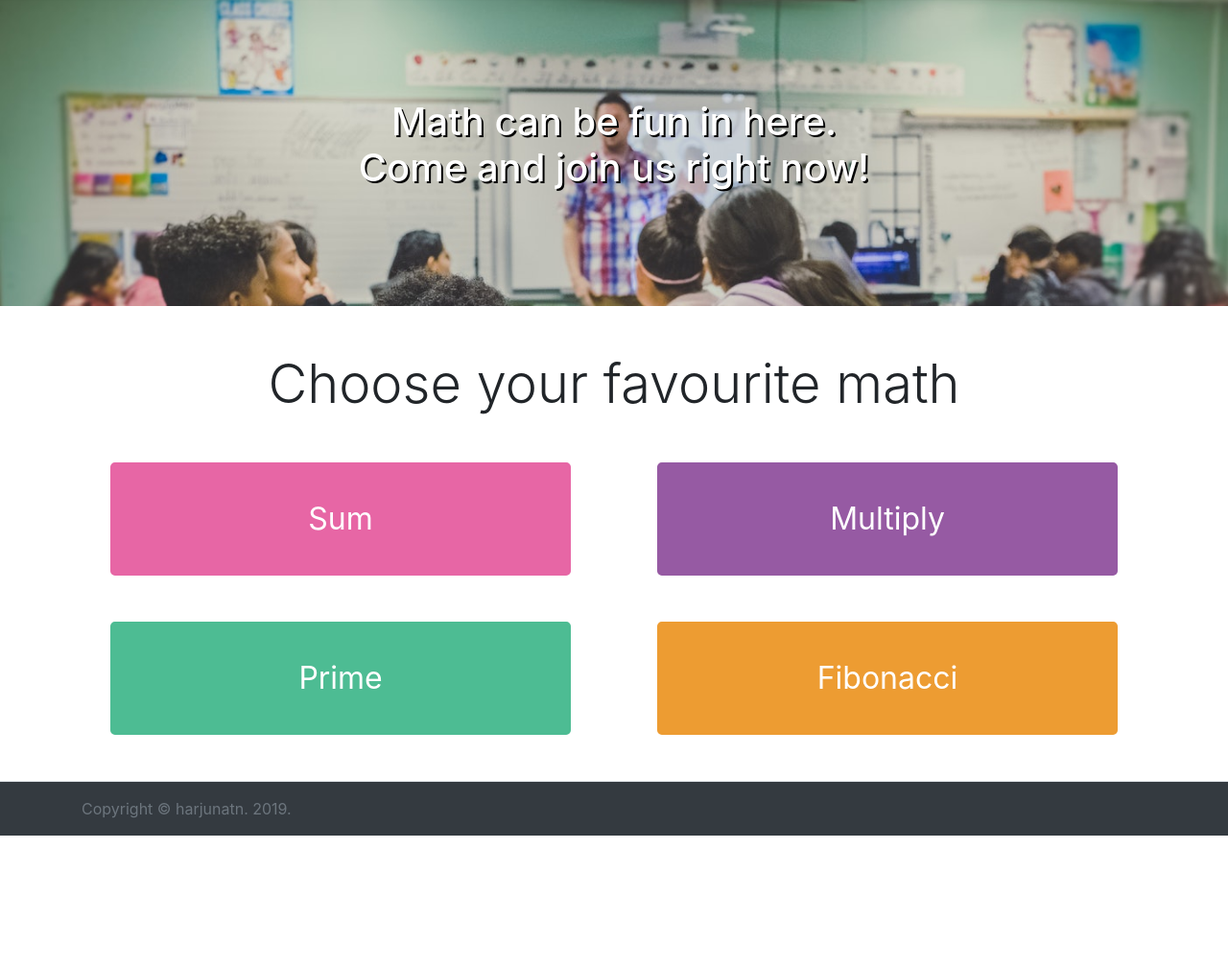
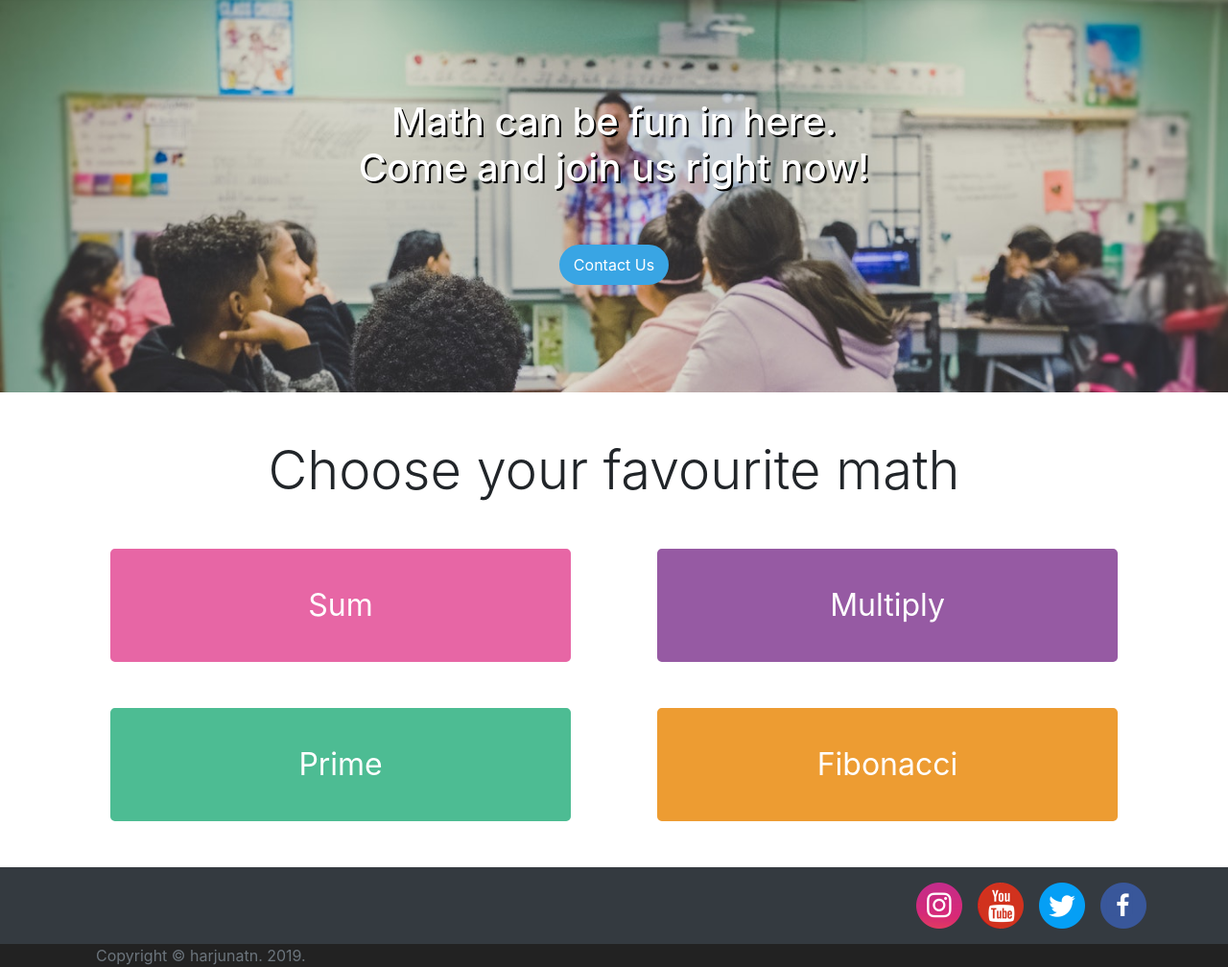
Before and after one commit to harjunatn/simple-math, a plain HTML site: page index.html in a window 1280 px wide. Shown: the part 137-1145 px from the top of the page at 96% size. Before the commit the page ends 1008 px from the top, so only its background shows below. Drawn offline with Linux system fonts and the light colour scheme.

Commit message:
add footer

```diff
--- a/css/style.css
+++ b/css/style.css
@@ -1,5 +1,9 @@
 main {
   padding-top: 8rem;
+}
+
+#result {
+  margin-bottom: 5rem;
 }
 
 .navbar-custom {
@@ -13,6 +17,18 @@ main {
 
 .navbar-expand-md .navbar-nav .nav-link {
   padding-right: 1.5rem;
+}
+
+#btn-contact {
+  background-color: #39a5e4;
+  border-radius: 2rem;
+  border: 3px solid #39a5e4;
+}
+
+#btn-contact:hover {
+  background-color: #fff;
+  border: 3px solid #39a5e4;
+  color: #39a5e4;
 }
 
 .jumbotron-container {
@@ -168,3 +184,12 @@ main {
   color: #ed9c32;
   transition: ease-in-out 0.2s;
 }
+
+.second-footer {
+  background-color: #222222;
+}
+
+.icon-social-media {
+  width: 3rem;
+  margin-left: 1rem;
+}
--- a/index.html
+++ b/index.html
@@ -60,6 +60,7 @@
           Math can be fun in here.
           <br />Come and join us right now!
         </h1>
+        <a href="#" id="btn-contact" class="btn btn-primary mt-5">Contact Us</a>
       </div>
       <div class="container text-center">
         <h2 class="display-4 mt-5 mb-5">Choose your favourite math</h2>
@@ -99,9 +100,29 @@
         </div>
       </div>
     </main>
-    <footer class="footer mt-auto py-3 border-top bg-dark">
-      <div class="container">
-        <span class="text-muted">Copyright &copy; harjunatn. 2019. </span>
+    <footer class="footer mt-auto">
+      <div class="bg-dark py-3">
+        <div class="container d-flex flex-row-reverse">
+          <div class="social-media-icon-container">
+            <img class="icon-social-media" src="assets/facebook.png" />
+          </div>
+          <div class="social-media-icon-container">
+            <img class="icon-social-media" src="assets/twitter.png" />
+          </div>
+          <div class="social-media-icon-container">
+            <img class="icon-social-media" src="assets/youtube.png" />
+          </div>
+          <div class="social-media-icon-container">
+            <img class="icon-social-media" src="assets/instagram.png" />
+          </div>
+        </div>
+      </div>
+      <div class="second-footer">
+        <div class="container">
+          <div class="container">
+            <span class="text-muted">Copyright &copy; harjunatn. 2019. </span>
+          </div>
+        </div>
       </div>
     </footer>
     <script src="lib/jquery/jquery.js"></script>
```
Also changed, not shown: fibonacci.html (+23 -3 lines), multiply.html (+23 -3 lines), prime.html (+23 -3 lines), sum.html (+23 -4 lines), assets/facebook.png (added), assets/instagram.png (added), assets/twitter.png (added), assets/youtube.png (added).
